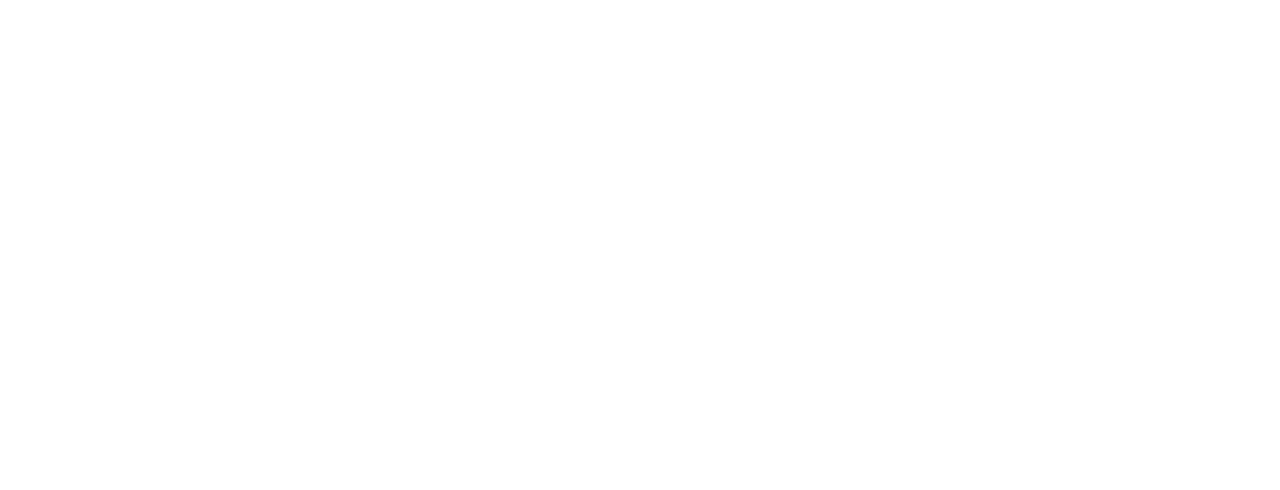
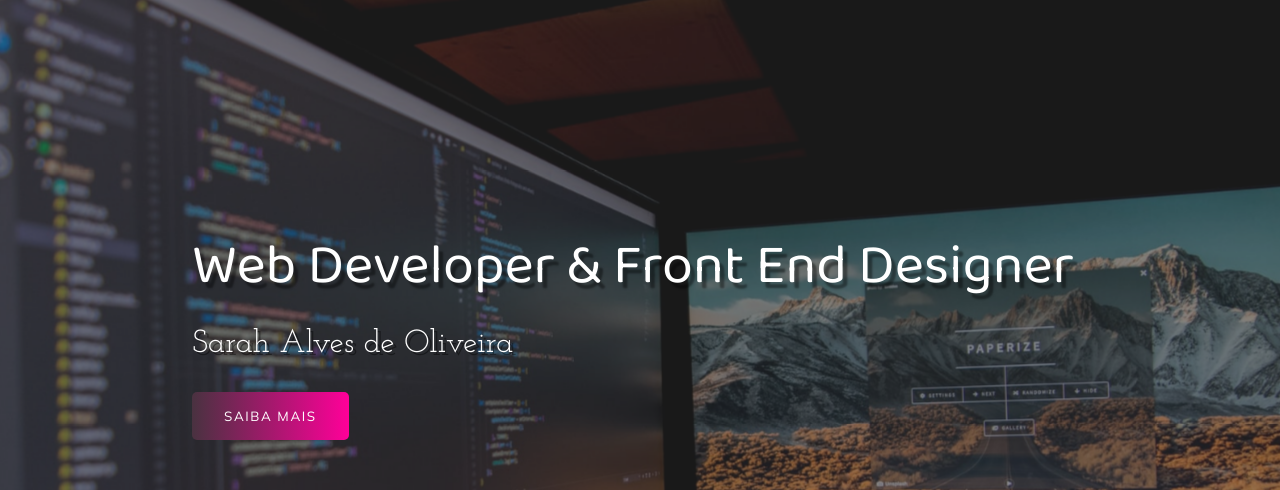
Before and after one commit to alvesarah/portfolio, a plain HTML site: page index.html in a window 1280 px wide. Shown: the top 490 px of the page. Drawn offline with Linux system fonts and the light colour scheme.

Commit message:
:package: header

```diff
--- a/index.html
+++ b/index.html
@@ -4,10 +4,31 @@
         <meta charset="UTF-8">
         <meta http-equiv="X-UA-Compatible" content="IE=edge">
         <meta name="viewport" content="width=device-width, initial-scale=1.0">
+        <link rel="apple-touch-icon" sizes="180x180" href="./imagens/favicon/apple-touch-icon.png">
+        <link rel="icon" type="image/png" sizes="32x32" href="./imagens/favicon/favicon-32x32.png">
+        <link rel="icon" type="image/png" sizes="16x16" href="./imagens/favicon/favicon-16x16.png">
+        <link rel="manifest" href="./imagens/favicon/site.webmanifest">
         <link rel="stylesheet" href="./style.css">
         <title>Portfólio</title>
     </head>
     <body>
+        <div class="container">
+            <header>
+                <div class="img-wrapper">
+                    <img src="./imagens/header-medio.jpg" alt="Background do header">
+                </div>
+                <div class="banner">
+                    <h1>Web Developer & Front End Designer</h1>
+                    <p>Sarah Alves de Oliveira</p>
+                    <button>Saiba mais</button>
+                </div>
+            </header>
+            <main>
 
+            </main>
+            <footer>
+
+            </footer>
+        </div>
     </body>
 </html>
--- a/style.css
+++ b/style.css
@@ -1,3 +1,101 @@
 @import url('https://fonts.googleapis.com/css2?family=Baloo+Da+2:wght@400;500;600;700&family=Josefin+Slab:ital,wght@0,300;0,400;0,600;1,300;1,400;1,600;1,700&family=Mulish:ital,wght@0,200;0,300;0,400;1,200;1,300;1,400&display=swap');
 
 @import url(https://cdnjs.cloudflare.com/ajax/libs/font-awesome/6.0.0-beta3/css/all.min.css);
+
+*{
+    margin: 0;
+    padding: 0;
+}
+
+header{
+    width: 100%;
+    height: 100vh;
+    overflow: hidden;
+    position: relative;
+}
+
+.img-wrapper{
+    width: 100%;
+    height: 100%;
+    overflow: hidden;
+    background-color: rgba(0,0,0,0.8);
+}
+
+.img-wrapper img{
+    width: 100%;
+    height: 100vh;
+    object-fit: cover;
+    opacity: 0.5;
+    animation: zoom 25s;
+}
+
+@keyframes zoom {
+    0%{
+        transform: scale(1.3);
+    }
+    100%{
+        transform: scale(1);
+    }
+}
+
+.banner{
+    position: absolute;
+    top: 30%;
+    left: 15%;
+}
+
+.banner h1{
+    color: #ffffffff;
+    font-size: 3.5rem;
+    font-family: 'Baloo Da 2', cursive;
+    font-weight: 200;
+    text-shadow: .3rem .4rem 2px rgba(0, 0, 0, .4);
+    line-height: 3.5rem;
+    margin-bottom: 2rem;
+    opacity: 0;
+    animation: moveBanner 1s 0.5s forwards;
+}
+
+.banner p{
+    font-family: 'Josefin Slab', serif;
+    color: #fff;
+    font-size: 2rem;
+    text-shadow: .2rem .2rem rgba(0, 0, 0, .4);
+    margin-bottom: 2rem;
+    opacity: 0;
+    animation: moveBanner 1s 0.7s forwards;
+}
+
+.banner button{
+    font-family: 'Mulish', sans-serif;
+    color: white;
+    text-transform: uppercase;
+    letter-spacing: .1rem;
+    background: #FF0099;
+    background: -webkit-linear-gradient(to right, #493240, #FF0099);
+    background: linear-gradient(to right, #493240, #FF0099);
+    padding: 1rem 2rem;
+    border: none;
+    border-radius: 5px;
+    cursor: pointer;
+    opacity: 0;
+    animation: moveBanner 1s 0.9s forwards;
+}
+
+.banner button:hover{
+    background: #ee9ca7;
+    background: -webkit-linear-gradient(to right, #ffdde1, #ee9ca7);
+    background: linear-gradient(to right, #ffdde1, #ee9ca7);
+    color: black;
+    font-weight: bold;
+}
+
+@keyframes moveBanner {
+    0%{
+        transform: translateY(10rem) rotateY(-30deg);
+    }
+    100%{
+        transform: translateY(0)  rotateY(0);
+        opacity: 1;
+    }
+}
```
Also changed, not shown: imagens/favicon/about.txt (renamed from favicon/about.txt), imagens/favicon/android-chrome-192x192.png (renamed from favicon/android-chrome-192x192.png), imagens/favicon/android-chrome-512x512.png (renamed from favicon/android-chrome-512x512.png), imagens/favicon/apple-touch-icon.png (renamed from favicon/apple-touch-icon.png), imagens/favicon/favicon-16x16.png (renamed from favicon/favicon-16x16.png), imagens/favicon/favicon-32x32.png (renamed from favicon/favicon-32x32.png), imagens/favicon/favicon.ico (renamed from favicon/favicon.ico), imagens/favicon/site.webmanifest (renamed from favicon/site.webmanifest), imagens/header-grande.jpg (added), imagens/header-medio.jpg (added), imagens/header-mobile.jpg (added), 1 other file.
